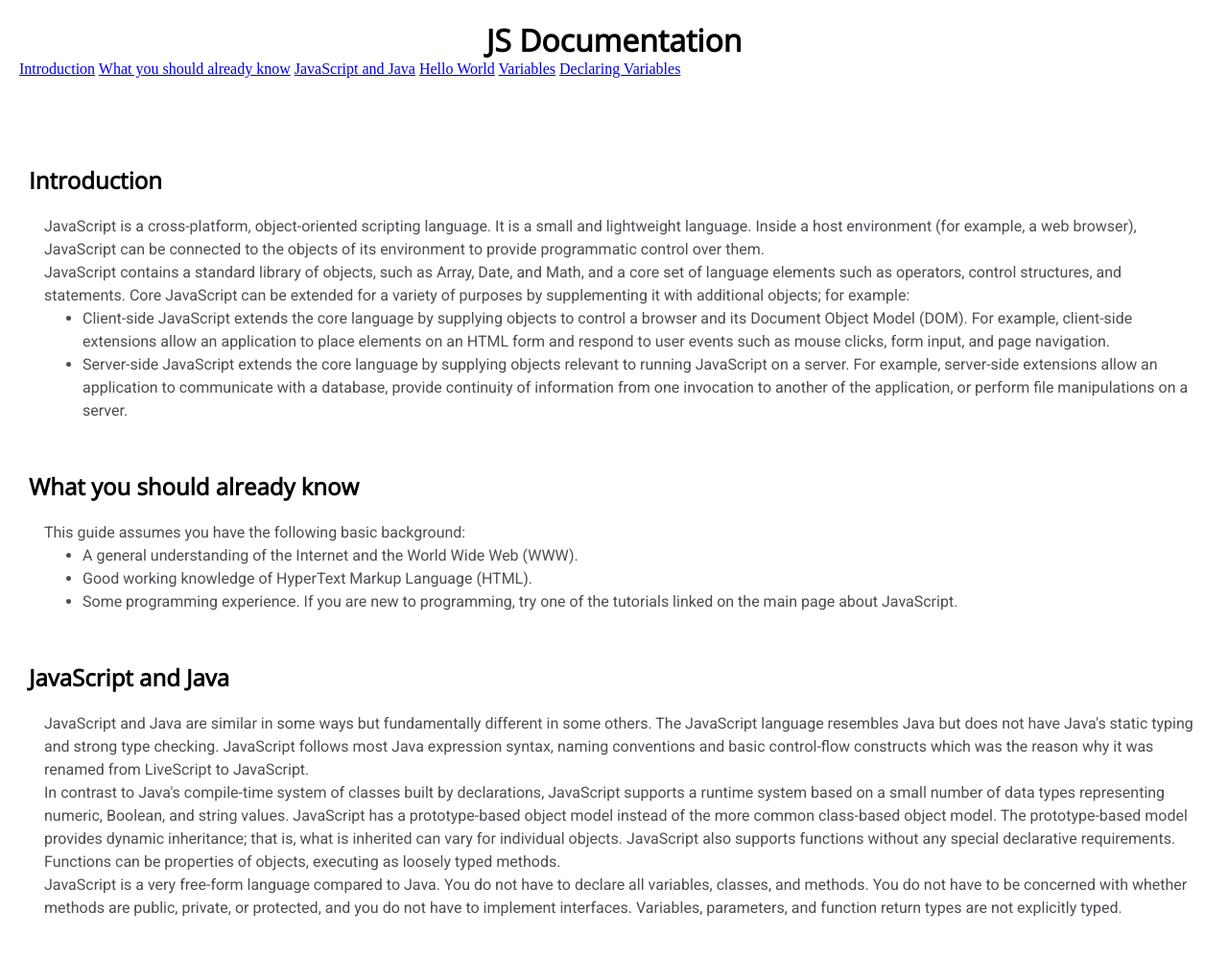
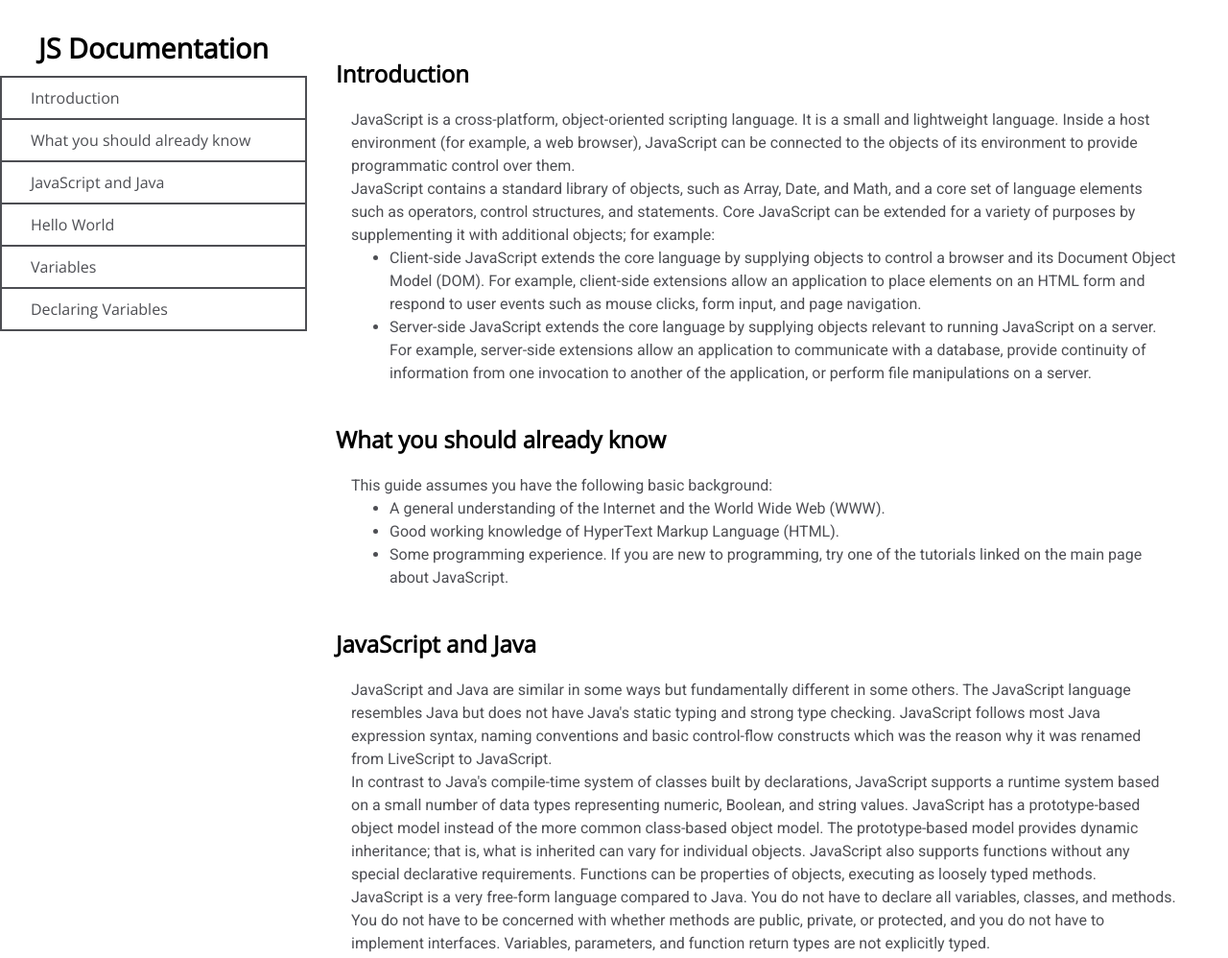
Before and after one commit to jacob1710/technical-docs-js, a plain HTML site: page index.html in a window 1280 px wide. Shown: the top 998 px of the page at 96% size. Drawn offline with nearby package versions, Linux system fonts and the light colour scheme.

Commit message:
add navbar and fixed position to left

```diff
--- a/index.html
+++ b/index.html
@@ -9,17 +9,21 @@
 </head>
 <body>
     <nav id="navbar">
-        <header>JS Documentation</header>
-        <a href="#Introduction" class="nav-link">Introduction</a>
-        <a href="#What_you_should_already_know" class="nav-link">What you should already know</a>
-        <a href="#JavaScript_and_Java" class="nav-link">JavaScript and Java</a>
-        <a href="#Hello_world" class="nav-link">Hello World</a>
-        <a href="#variables" class="nav-link">Variables</a>
-        <a href="#Declaring_variables" class="nav-link">Declaring Variables</a>
+        <div class="nav-bar-div">
+            <header>JS Documentation</header>
+            <div class="nav-links">
+                <div class="nav-div"><a href="#INTRODUCTION" class="nav-link">Introduction</a></div>
+                <div class="nav-div"><a href="#WHAT_YOU_SHOULD_ALREADY_KNOW" class="nav-link">What you should already know</a></div>
+                <div class="nav-div"><a href="#JAVASCRIPT_AND_JAVA" class="nav-link">JavaScript and Java</a></div>
+                <div class="nav-div"><a href="#HELLO_WORLD" class="nav-link">Hello World</a></div>
+                <div class="nav-div"><a href="#VARIABLES" class="nav-link">Variables</a></div>
+                <div class="nav-div"><a href="#DECLARING_VARIABLES" class="nav-link">Declaring Variables</a></div>
+            </div>
+        </div>
     </nav>
-    <main id="main">
-        <section class="main-section" id="intro-section">
-            <header id="Introduction">Introduction</header>
+    <main id="main-doc">
+        <section class="main-section" id="INTRODUCTION">
+            <header >Introduction</header>
             <p> JavaScript is a cross-platform, object-oriented scripting language. It is a small and lightweight language. Inside a host environment (for example, a web browser), JavaScript can be connected to the objects of its environment to provide programmatic control over them. </p>
             <p> JavaScript contains a standard library of objects, such as Array, Date, and Math, and a core set of language elements such as operators, control structures, and statements. Core JavaScript can be extended for a variety of purposes by supplementing it with additional objects; for example: </p>
             <ul>
@@ -27,8 +31,8 @@
                 <li> Server-side JavaScript extends the core language by supplying objects relevant to running JavaScript on a server. For example, server-side extensions allow an application to communicate with a database, provide continuity of information from one invocation to another of the application, or perform file manipulations on a server. </li>
             </ul>
         </section>
-        <section class="main-section" id="already-know-section">
-            <header id="What_you_should_already_know">What you should already know</header>
+        <section class="main-section" id="WHAT_YOU_SHOULD_ALREADY_KNOW">
+            <header >What you should already know</header>
             <p>This guide assumes you have the following basic background:</p>
             <ul>
                 <li>A general understanding of the Internet and the World Wide Web (WWW). </li>
@@ -36,14 +40,14 @@
                 <li> Some programming experience. If you are new to programming, try one of the tutorials linked on the main page about JavaScript. </li>
             </ul>
         </section>
-        <section class="main-section" id="js-section">
-            <header id="JavaScript_and_Java">JavaScript and Java</header>
+        <section class="main-section" id="JAVASCRIPT_AND_JAVA">
+            <header >JavaScript and Java</header>
             <p> JavaScript and Java are similar in some ways but fundamentally different in some others. The JavaScript language resembles Java but does not have Java's static typing and strong type checking. JavaScript follows most Java expression syntax, naming conventions and basic control-flow constructs which was the reason why it was renamed from LiveScript to JavaScript. </p>
             <p> In contrast to Java's compile-time system of classes built by declarations, JavaScript supports a runtime system based on a small number of data types representing numeric, Boolean, and string values. JavaScript has a prototype-based object model instead of the more common class-based object model. The prototype-based model provides dynamic inheritance; that is, what is inherited can vary for individual objects. JavaScript also supports functions without any special declarative requirements. Functions can be properties of objects, executing as loosely typed methods. </p>
             <p> JavaScript is a very free-form language compared to Java. You do not have to declare all variables, classes, and methods. You do not have to be concerned with whether methods are public, private, or protected, and you do not have to implement interfaces. Variables, parameters, and function return types are not explicitly typed. </p>
         </section>
-        <section class="main-section" id="hello-world-section">
-            <header id="Hello_world">Hello world</header>
+        <section class="main-section" id="HELLO_WORLD">
+            <header>Hello world</header>
             <p> To get started with writing JavaScript, open the Scratchpad and write your first "Hello world" JavaScript code: </p>
             <div class="code-div">
                 <code>function greetMe(yourName) { alert("Hello " + yourName); }</code>
@@ -51,14 +55,14 @@
             </div>
             <p> Select the code in the pad and hit Ctrl+R to watch it unfold in your browser! </p>
         </section>
-        <section class="main-section" id="variables-section">
-            <header id="variables">Variables</header>
+        <section class="main-section" id="VARIABLES">
+            <header>Variables</header>
             <p> You use variables as symbolic names for values in your application. The names of variables, called identifiers, conform to certain rules. </p>
             <p> A JavaScript identifier must start with a letter, underscore (_), or dollar sign ($); subsequent characters can also be digits (0-9). Because JavaScript is case sensitive, letters include the characters "A" through "Z" (uppercase) and the characters "a" through "z" (lowercase). </p>
             <p> You can use ISO 8859-1 or Unicode letters such as å and ü in identifiers. You can also use the Unicode escape sequences as characters in identifiers. Some examples of legal names are Number_hits, temp99, and _name. </p>
         </section>
-        <section class="main-section" id="declaring-variables-section">
-            <header id="Declaring_variables">Declaring variables</header>
+        <section class="main-section" id="DECLARING_VARIABLES">
+            <header>Declaring variables</header>
             <p> You can declare a variable in three ways: </p>
             <p> With the keyword var. For example, </p>
             <div class="code-div"><code>var x = 42.</code></div>
--- a/styles/main.css
+++ b/styles/main.css
@@ -1,16 +1,37 @@
 @import url('https://fonts.googleapis.com/css?family=Open+Sans|Roboto&display=swap');
 *{
     margin: 0;
+}
+nav{
+    padding: 20px 0px;
 }
 nav header{
     font-family: 'Open Sans', sans-serif;
     font-size: 2em;
     font-weight: bold;
     text-align: center;
+    padding:10px;
 }
-nav{
-    padding: 20px;
+.nav-links{
+    border: 0.1em;
+    border-color: rgb(77, 78, 83);
+    border-style: solid;
+    height: 200px;
+    overflow: scroll;
 }
+.nav-div{
+    border: 0.05em;
+    border-color: rgb(77, 78, 83);
+    border-style: solid;
+    padding: 10px;
+}
+.nav-div a{
+    margin-left: 20px;
+    text-decoration: none;
+    font-family: 'Open Sans', sans-serif;
+    color: rgb(77, 78, 83);
+}
+
 main header{
     font-family: 'Open Sans', sans-serif;
     font-size: 1.5em;
@@ -21,7 +42,7 @@ main{
     padding: 20px;
 }
 section{
-    margin: 30px 10px;
+    margin: 20px 10px;
 }
 p, li{
     font-family: 'Roboto', sans-serif;
@@ -38,3 +59,37 @@ p, li{
 .code-div code{
     color: rgb(77, 78, 83);
 }
+
+
+@media screen and (min-width: 768px) {
+    main{
+        width: 70%;
+        margin: auto;
+        float: left;
+        margin-left: 25%;
+    }
+    nav{
+        width: 25%;
+        float: left;
+        position: fixed;
+    }
+    nav header{
+        font-size: 1.8em;
+    }
+    .nav-bar-div{
+        height: 100vh;
+    }
+    .nav-links{
+        border: 0.1em;
+        border-color: rgb(77, 78, 83);
+        border-style: solid;
+        height: auto;
+        overflow-y: scroll;
+    }
+    .nav-div{
+        border: 0.05em;
+        border-color: rgb(77, 78, 83);
+        border-style: solid;
+        padding: 10px;
+    }
+}
```
